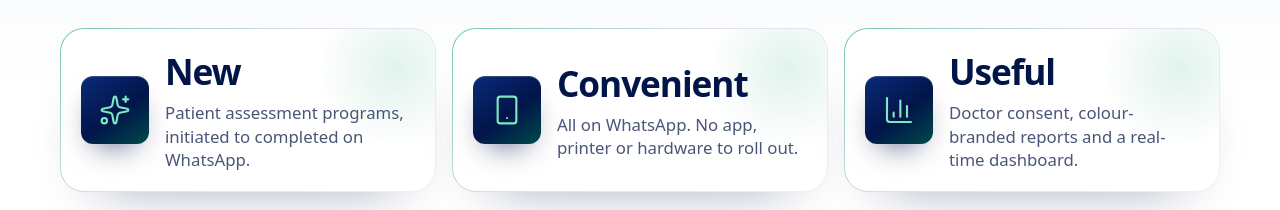
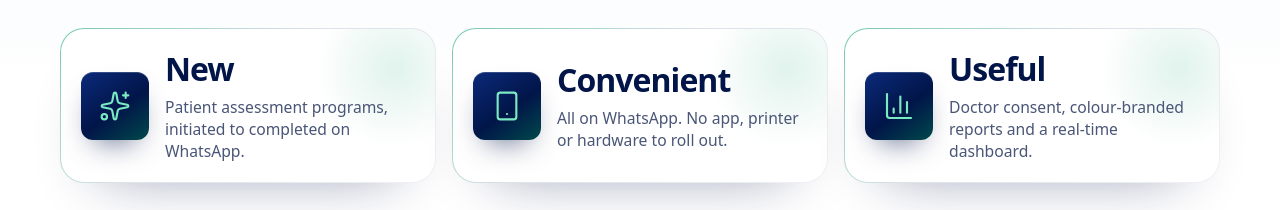
Before and after one commit to Rohan9833/WazzupPAP_display, a React (Vite) app in the folder frontend/: page / in a window 1280 px wide. Shown: the part 742-952 px from the top of the page. Built offline with nearby package versions, Linux system fonts and the light colour scheme; no server answers.

Commit message:
style: slightly reduce pillar card text

```diff
--- a/frontend/src/components/sections/Why.jsx
+++ b/frontend/src/components/sections/Why.jsx
@@ -31,10 +31,10 @@ export default function Why() {
                 <Icon className="h-7 w-7 text-[#7beac3] sm:h-8 sm:w-8" strokeWidth={1.6} aria-hidden />
               </span>
               <span className="relative order-2 min-w-0 flex-1">
-                <span className="block font-display text-[1.25rem] font-semibold leading-tight tracking-[-0.03em] text-ink sm:text-[2.2rem]">
+                <span className="block font-display text-[1.15rem] font-semibold leading-tight tracking-[-0.03em] text-ink sm:text-[2rem]">
                   {word}
                 </span>
-                <span className="mt-1 block text-[0.82rem] leading-snug sm:mt-2 sm:text-[1.05rem]">{line}</span>
+                <span className="mt-1 block text-[0.78rem] leading-snug sm:mt-2 sm:text-[0.98rem]">{line}</span>
               </span>
             </li>
           ))}
```
